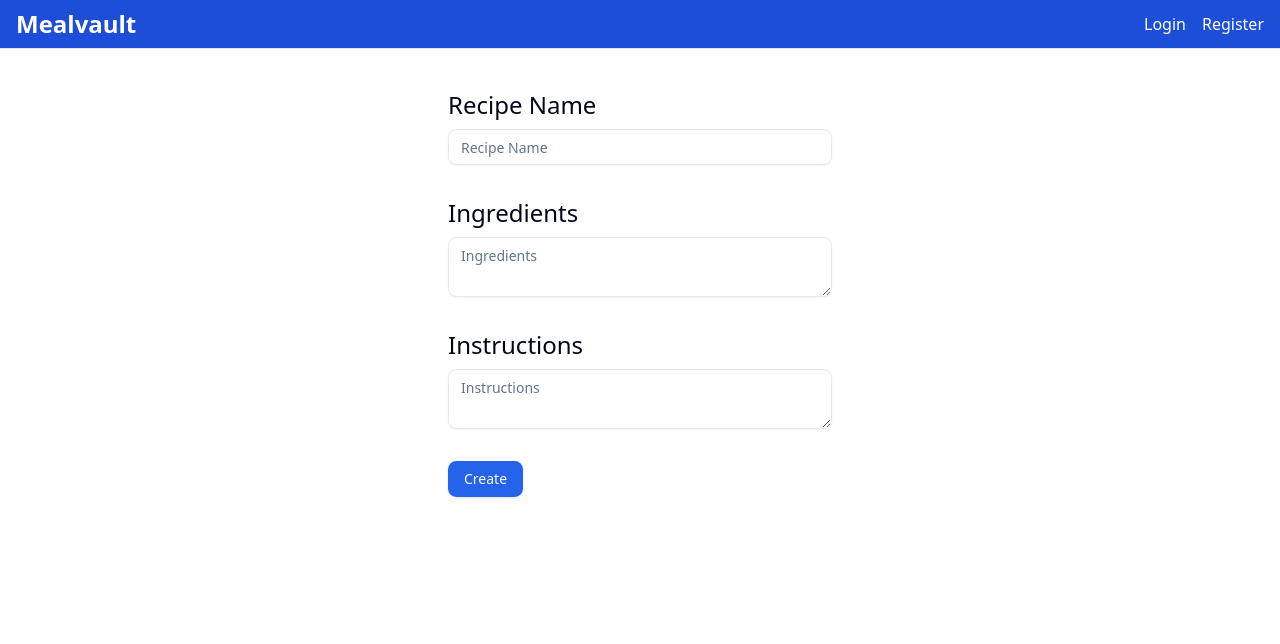
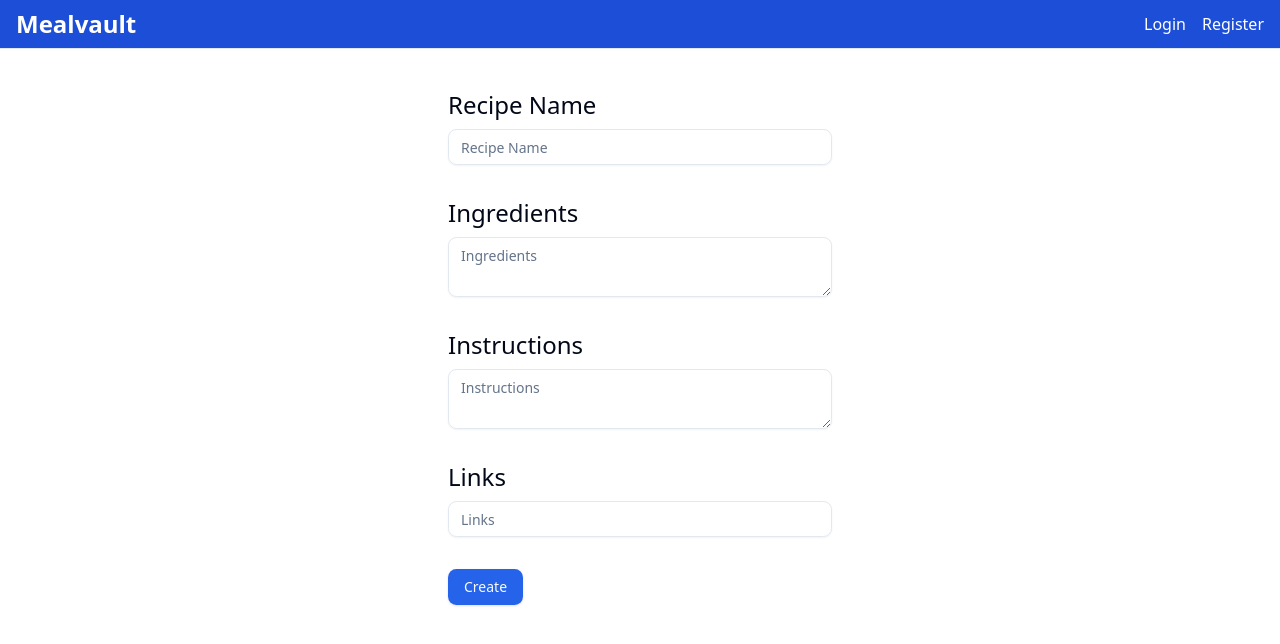
Before and after one commit to RyanTurner02/mealvault, a Next.js app in the folder web/: page /create in a window 1280 px wide. Shown: the top 644 px of the page. Built offline with nearby package versions, Linux system fonts and the light colour scheme; no server answers.

Commit message:
Add links field

```diff
--- a/web/src/components/create-recipe-form.tsx
+++ b/web/src/components/create-recipe-form.tsx
@@ -2,7 +2,7 @@
 
 import { zodResolver } from "@hookform/resolvers/zod";
 import { useForm } from "react-hook-form";
-import { z } from "zod";
+import * as z from "zod";
 
 import { Button } from "@/components/ui/button";
 import { Textarea } from "@/components/ui/textarea";
@@ -20,6 +20,7 @@ const formSchema = z.object({
     name: z.string().min(1, "Enter a recipe name"),
     ingredients: z.string().min(1, "Enter ingredients"),
     instructions: z.string().min(1, "Enter recipe instructions"),
+    links: z.string().optional(),
 });
 
 export const CreateRecipeForm = () => {
@@ -76,6 +77,19 @@ export const CreateRecipeForm = () => {
                         </FormItem>
                     )}
                 />
+                <FormField
+                    control={form.control}
+                    name="links"
+                    render={({ field }) => (
+                        <FormItem>
+                            <FormLabel className="text-2xl">Links</FormLabel>
+                                <FormControl>
+                                    <Input placeholder="Links" { ... field} />
+                                </FormControl>
+                            <FormMessage />
+                        </FormItem>
+                    )}
+                />
                 <Button type="submit">Create</Button>
             </form>
         </Form>
```
